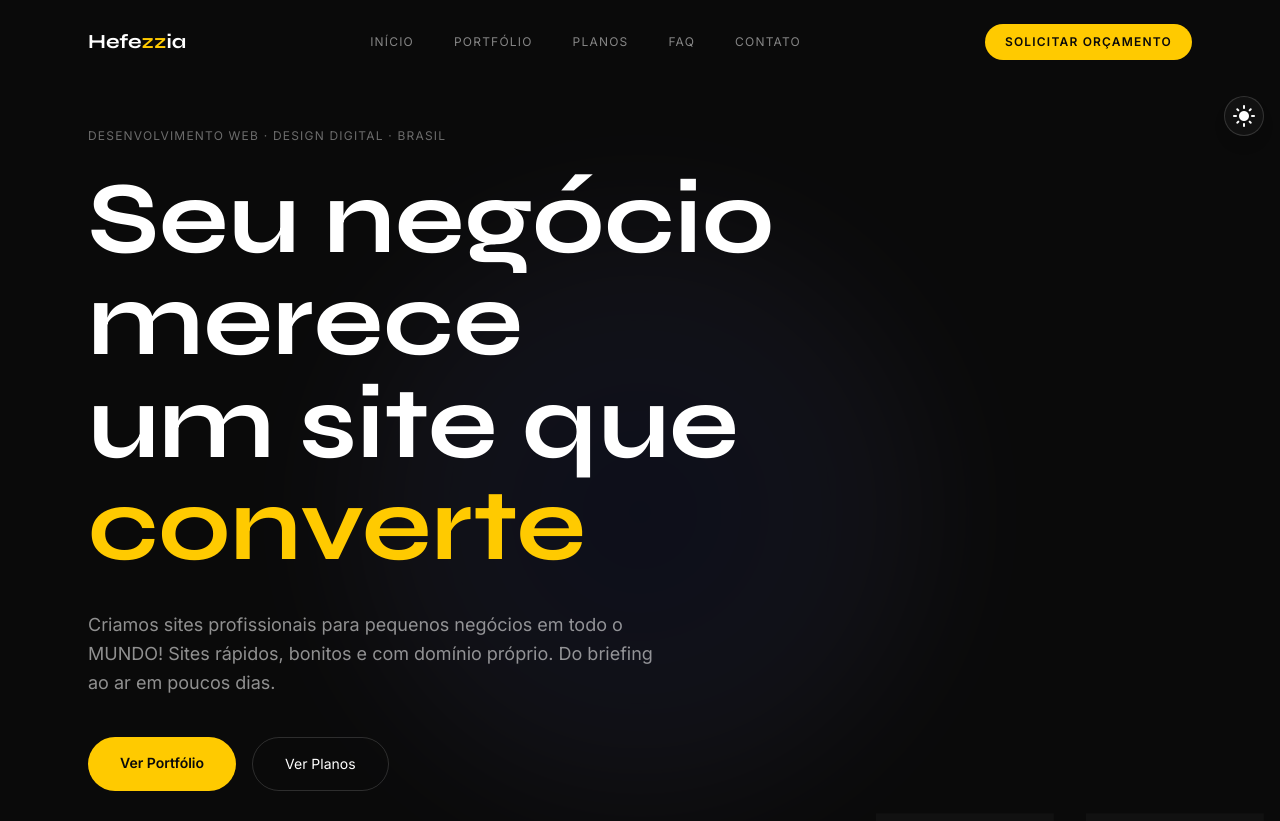
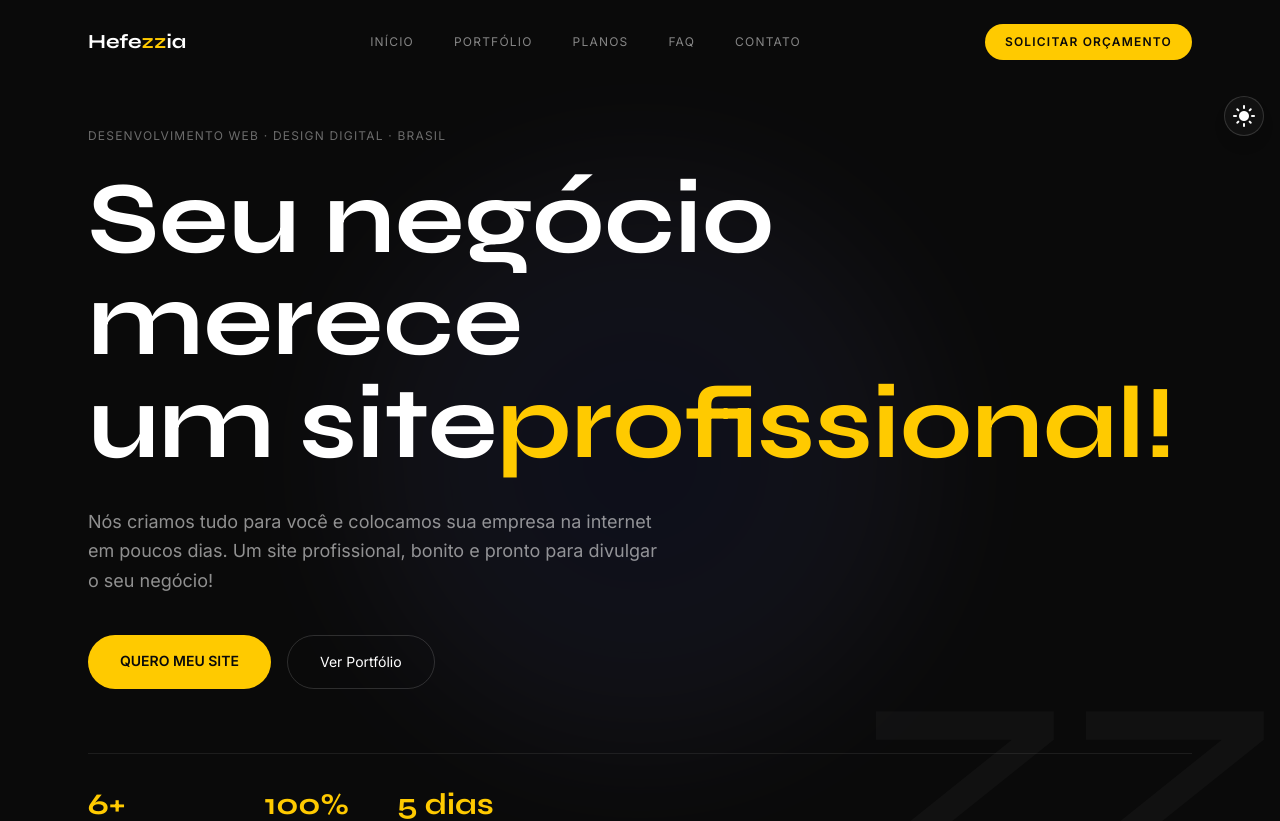
Before and after one commit to hefezzia/hefezzia-site, a Next.js app: page / in a window 1280 px wide. Shown: the top 821 px of the page. Built offline with nearby package versions, Linux system fonts and the light colour scheme.

Commit message:
Update page.tsx

```diff
--- a/app/page.tsx
+++ b/app/page.tsx
@@ -247,19 +247,19 @@ export default function Home() {
           <h1 className="font-display font-bold leading-none mb-8 fade-up-2 text-[var(--text-primary)]"
             style={{ fontSize: "clamp(3rem, 8vw, 7.5rem)" }}>
             Seu negócio merece<br />
-            um site que <span className="font-display yellow">converte</span>
+            um site<span className="font-display yellow">profissional!</span>
           </h1>
           <p className="font-body text-[var(--text-55)] text-lg leading-relaxed mb-10 max-w-xl fade-up-3">
-            Criamos sites profissionais para pequenos negócios em todo o MUNDO! Sites rápidos, bonitos e com domínio próprio. Do briefing ao ar em poucos dias.
+            Nós criamos tudo para você e colocamos sua empresa na internet em poucos dias. Um site profissional, bonito e pronto para divulgar o seu negócio!
           </p>
           <div className="flex flex-wrap gap-4 fade-up-4">
+            <a href="#planos"
+              className="yellow-bg font-body font-semibold text-sm px-8 py-4 rounded-full cursor-pointer hover:opacity-90 transition-opacity">
+              QUERO MEU SITE
+            </a>
             <a href="#portfolio"
-              className="yellow-bg font-body font-semibold text-sm px-8 py-4 rounded-full cursor-pointer hover:opacity-90 transition-opacity">
+              className="border border-[var(--border-15)] text-[var(--text-primary)] font-body text-sm px-8 py-4 rounded-full cursor-pointer hover:border-[var(--brand-yellow)] hover:text-[var(--brand-yellow)] transition-all">
               Ver Portfólio
-            </a>
-            <a href="#planos"
-              className="border border-[var(--border-15)] text-[var(--text-primary)] font-body text-sm px-8 py-4 rounded-full cursor-pointer hover:border-[var(--brand-yellow)] hover:text-[var(--brand-yellow)] transition-all">
-              Ver Planos
             </a>
           </div>
 
```
